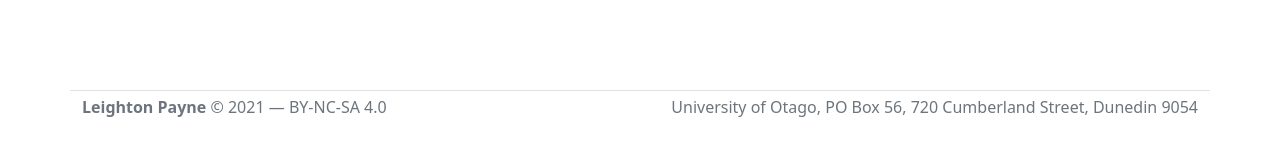
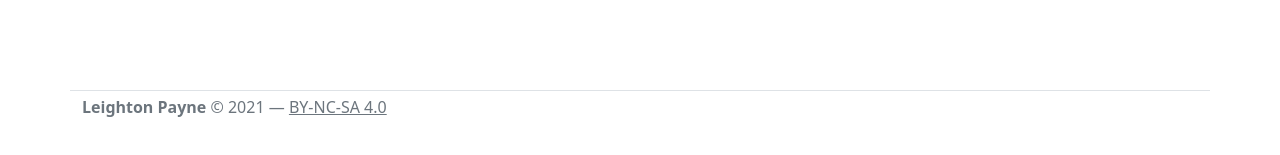
Before and after one commit to leightonpayne/website, a plain HTML site: page index.html in a window 1280 px wide. Shown: the part 1484-1639 px from the top of the page. Drawn offline with nearby package versions, Linux system fonts and the light colour scheme.

Commit message:
Remove address

```diff
--- a/index.html
+++ b/index.html
@@ -46,7 +46,6 @@
           <a href="https://github.com/leightonpayne/" alt="GITHUB"><img src="https://img.shields.io/badge/GitHub-@leightonpayne-lightgrey?style=flat-square&logo=github&logoColor=white" /></a>
           <a href="https://twitter.com/leighton_payne" alt="TWITTER"><img src="https://img.shields.io/badge/Twitter-@leighton__payne-blue?style=flat-square&logo=twitter&logoColor=white" /></a>
         </p>
-        <!-- <p class="lead">Outside of research, I enjoy mixing tracks (<a href="https://www.speedrun.com/user/robopossum">@orchardradio</a>), speedrunning Stardew Valley (<a href="https://www.speedrun.com/user/robopossum">@valleyking</a>), and making art (<a href="">@laceyjames</a>).</p> -->
       </div>
       <div class=" col-10 col-lg-4 justify-content-center align-items-center">
         <img class="figure-img img-fluid rounded" src="images/profile.jpg" alt="">
@@ -57,11 +56,11 @@
   <footer class="container d-flex pt-1 border-top">
             <div class="col text-start">
                 <span class="text-muted"><strong>Leighton Payne</strong> © 2021 </span>
-                <span class="text-muted flex-nowrap">— BY-NC-SA 4.0</span>
+                <span class="text-muted flex-nowrap">— <a class="text-reset" href="https://creativecommons.org/licenses/by-nc-sa/4.0/">BY-NC-SA 4.0</a></span>
             </div>
-            <div class="col text-end">
+<!--             <div class="col text-end">
                 <span class="text-muted">University of Otago, PO Box 56, 720 Cumberland Street, Dunedin 9054</span>
-            </div>
+            </div> -->
         </footer>
 </section>
 
```
